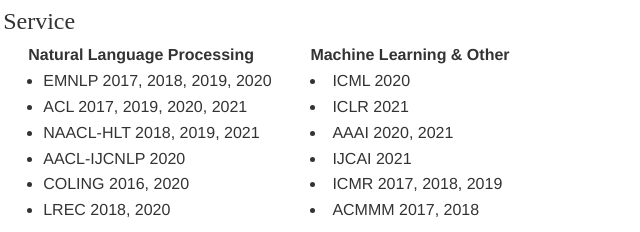
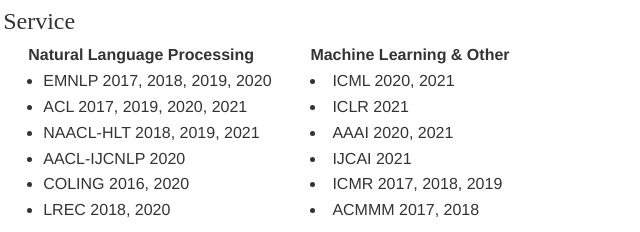
Before and after one commit to nik0spapp/nik0spapp.github.io, a plain HTML site: page cv.html in a window 1280 px wide. Shown: the part 1042-1274 px from the top of the page, 176-816 px from the left. Drawn offline with nearby package versions, Linux system fonts and the light colour scheme; a web font is replaced by a local one.

```diff
--- a/cv.html
+++ b/cv.html
@@ -326,7 +326,7 @@
 			</td>
 			<td style="width:60%">
 				<li style="list-style: none;font-weight: bold;">Machine Learning & Other</li>
-				<li>ICML 2020</li>
+				<li>ICML 2020, 2021</li>
 				<li>ICLR 2021</li>
 				<li>AAAI 2020, 2021</li>
 				<li>IJCAI 2021</li>
```
Also changed, not shown: images/npappas-2.jpg (deleted), images/npappas-square.jpg (deleted), images/npappas.jpg, images/npappas_sm.jpg (deleted).
